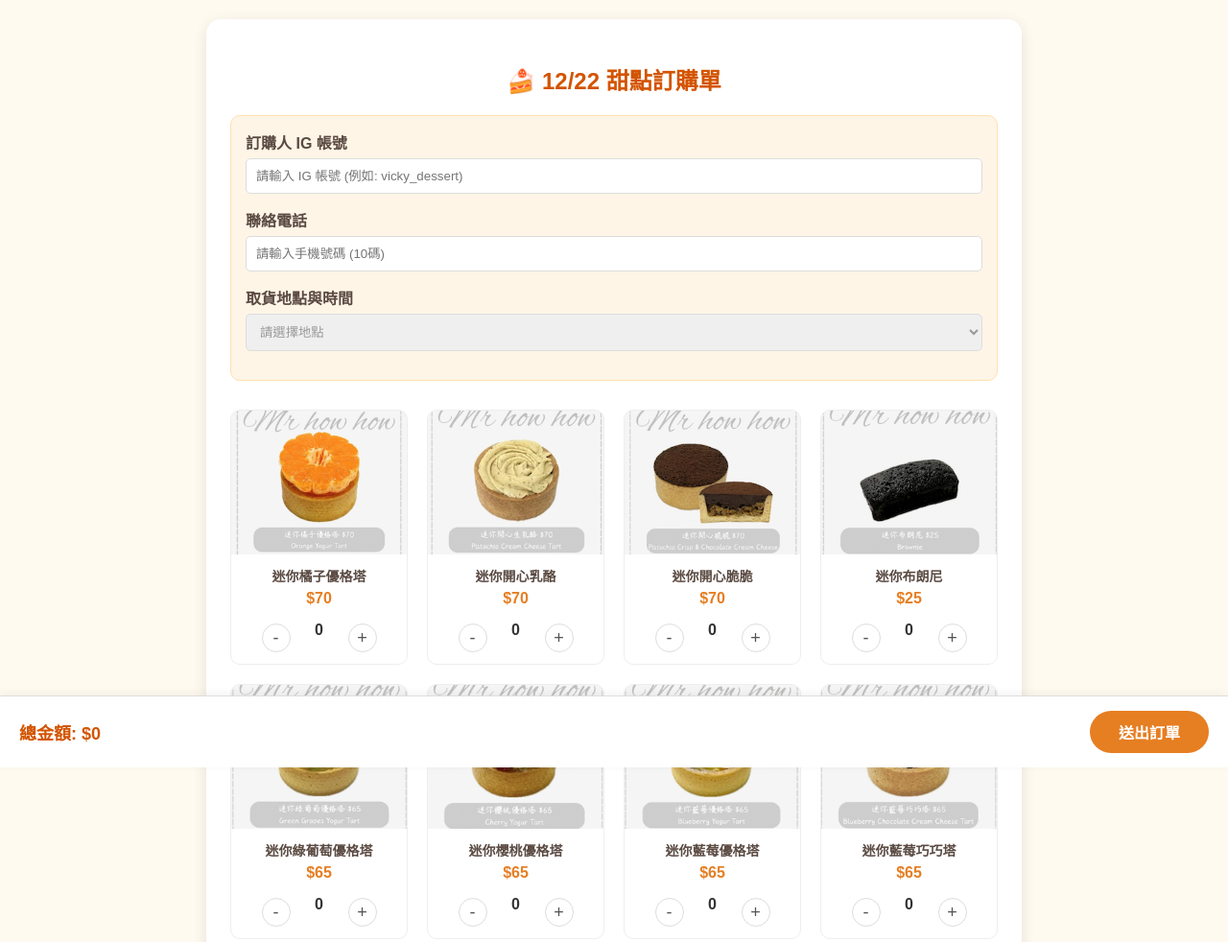
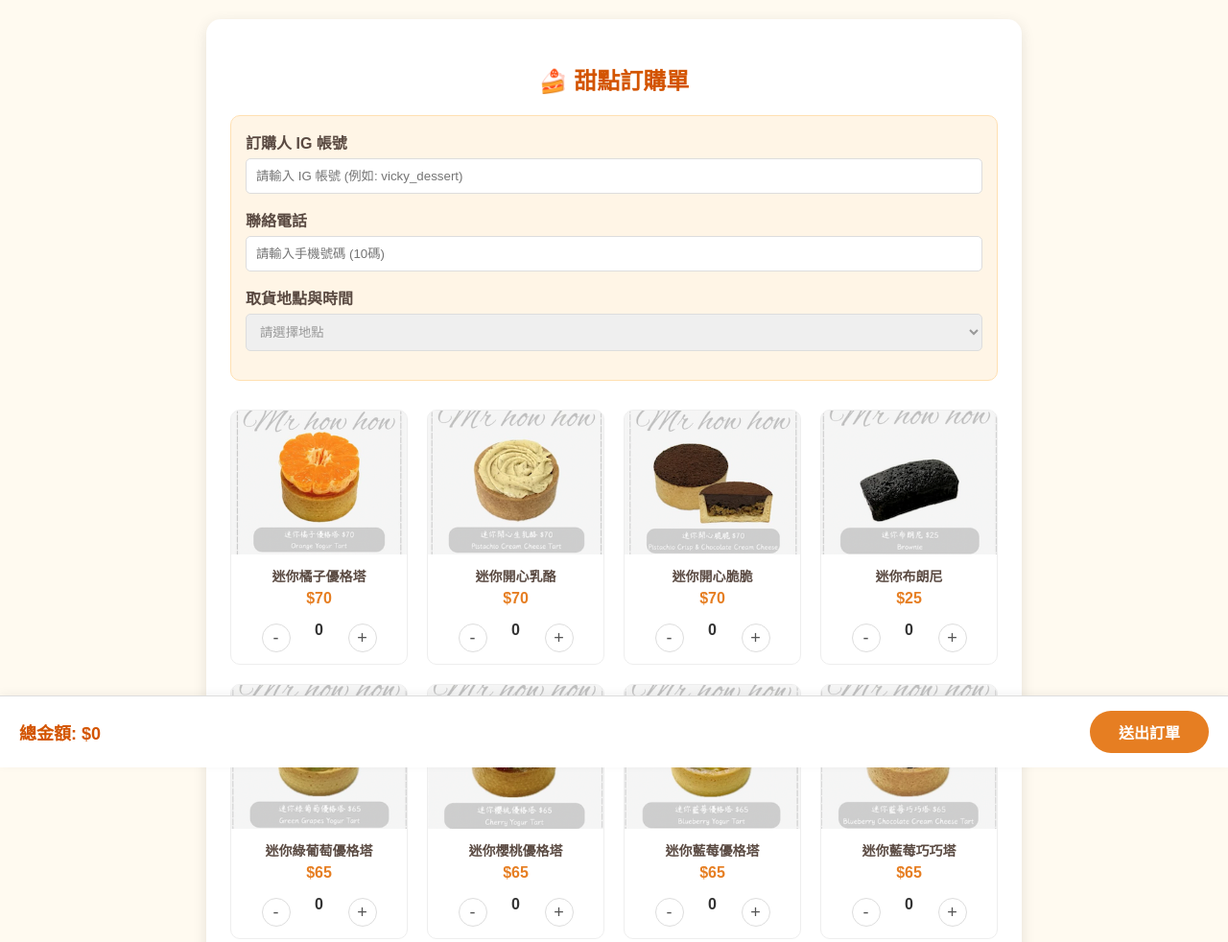
Before and after one commit to vicky-17-right-here/my-order-system, a plain HTML site: page index.html in a window 1280 px wide. Shown: the top 982 px of the page at 96% size. Drawn offline with Linux system fonts and the light colour scheme.

Commit message:
delete date

```diff
--- a/index.html
+++ b/index.html
@@ -73,7 +73,7 @@
 <body>
 
 <div class="container">
-    <h2>🍰 12/22 甜點訂購單</h2>
+    <h2>🍰 甜點訂購單</h2>
 
     <div class="form-section">
         <label>訂購人 IG 帳號</label>
```
